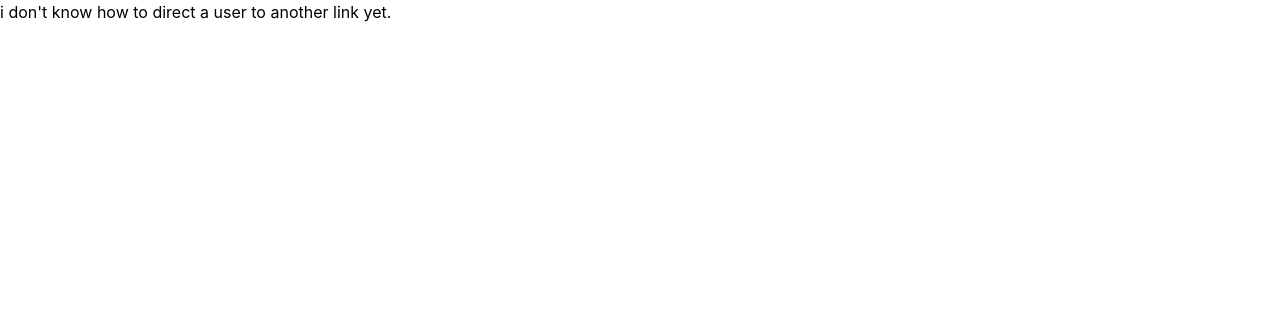
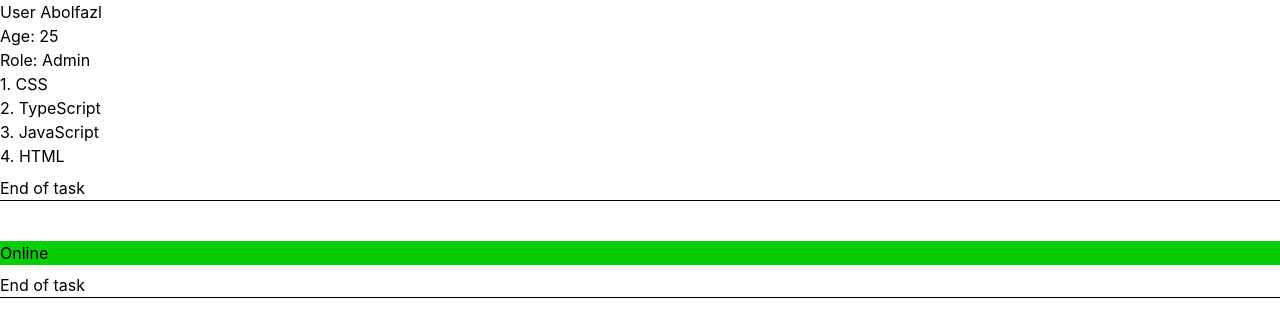
Before and after one commit to Abolfazl-Edalati/svelte-learning, a SvelteKit app: page / in a window 1280 px wide. Shown: the top 330 px of the page. Built offline with nearby package versions, Linux system fonts and the light colour scheme.

Commit message:
learn nested Svelte components

```diff
--- /dev/null
+++ b/src/lib/components/TaskEnd.svelte
@@ -0,0 +1,4 @@
+<div class="mt-2 mb-10">
+	<div>End of task</div>
+	<hr />
+</div>
--- a/src/routes/+page.svelte
+++ b/src/routes/+page.svelte
@@ -1 +1,10 @@
-<p>i don't know how to direct a user to another link yet.</p>
+<script lang="ts">
+	import Task1 from '$lib/components/Task1.svelte';
+	import Task2 from '$lib/components/Task2.svelte';
+	import TaskEnd from '$lib/components/TaskEnd.svelte';
+</script>
+
+<Task1 />
+<TaskEnd />
+<Task2 />
+<TaskEnd />
```
Also changed, not shown: src/lib/components/Task1.svelte (renamed from src/routes/task1/+page.svelte), src/lib/components/Task2.svelte (renamed from src/routes/task2/+page.svelte).
